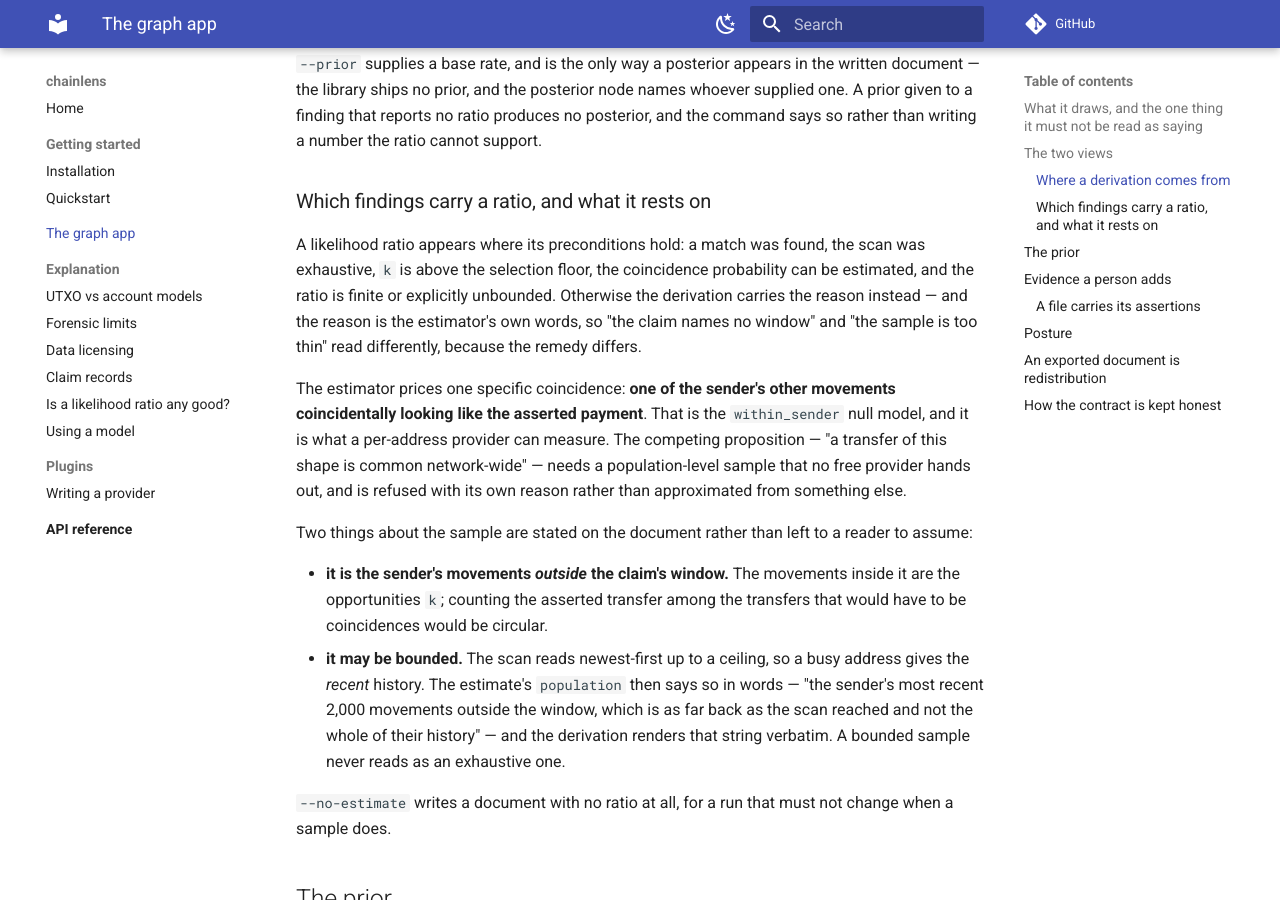
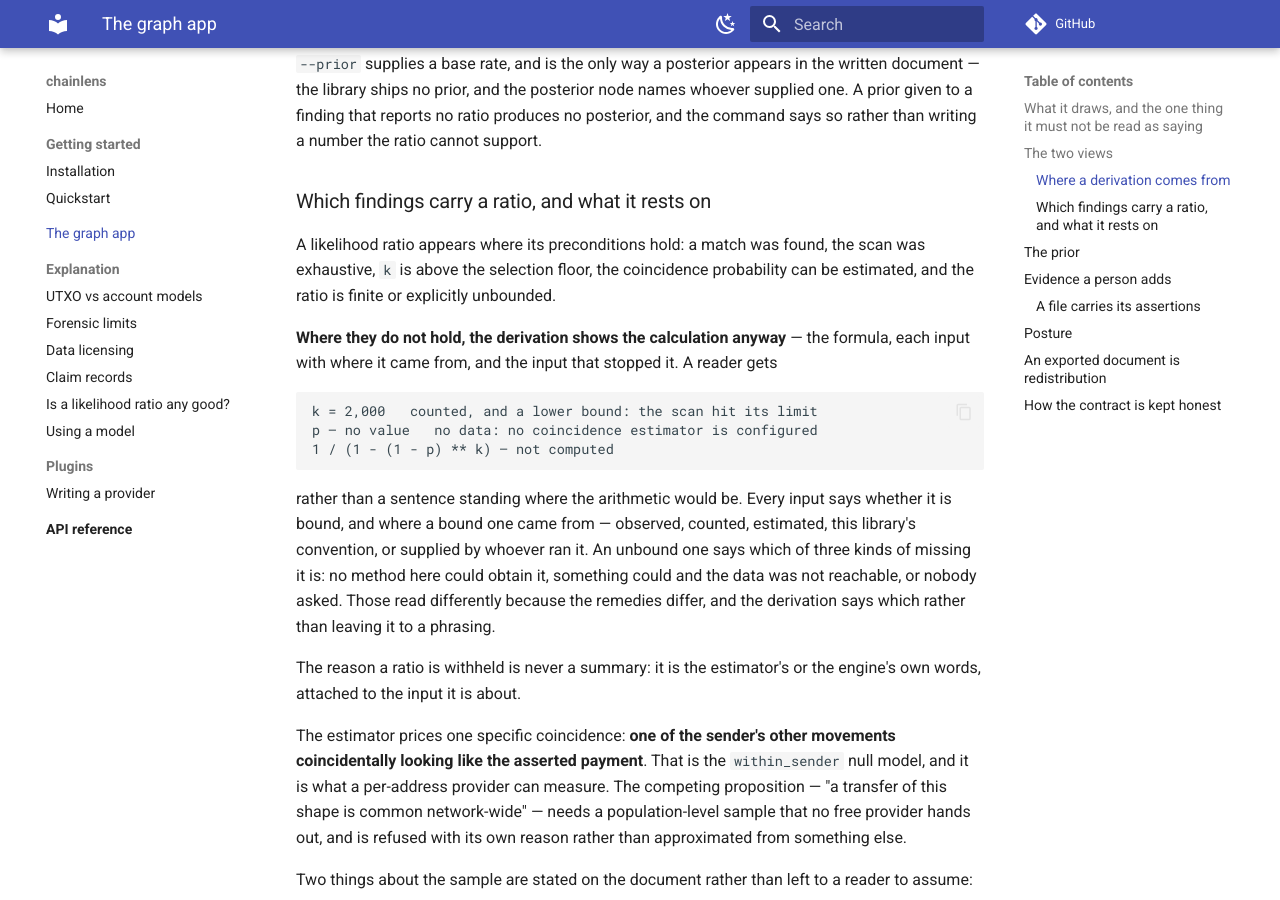
Before and after one commit to PatrickMockridge/chainlens, an MkDocs documentation site: the page built from docs/ui/index.md, in a window 1280 px wide and 900 px high, scrolled down 2355 px. Built offline with MkDocs 1.6.1 and Material for MkDocs 9.7.7, drawn with Linux system fonts in a browser that asks for light colours; comment, search, counter and statistics services are not loaded.

Commit message:
docs(ui): the derivation shows the calculation, not a reason in its place
The page still described the shape this tranche replaced — "otherwise the derivation
carries the reason instead". It carries the formula, the inputs with their sources, and
the input that stopped it, and the three kinds of missing are named rather than left to a
phrasing.

Co-Authored-By: Claude Code <noreply@anthropic.com>

````diff
--- a/docs/ui/index.md
+++ b/docs/ui/index.md
@@ -107,9 +107,26 @@ number the ratio cannot support.
 
 A likelihood ratio appears where its preconditions hold: a match was found, the scan was
 exhaustive, `k` is above the selection floor, the coincidence probability can be estimated, and
-the ratio is finite or explicitly unbounded. Otherwise the derivation carries the reason instead —
-and the reason is the estimator's own words, so "the claim names no window" and "the sample is too
-thin" read differently, because the remedy differs.
+the ratio is finite or explicitly unbounded.
+
+**Where they do not hold, the derivation shows the calculation anyway** — the formula, each input
+with where it came from, and the input that stopped it. A reader gets
+
+```
+k = 2,000   counted, and a lower bound: the scan hit its limit
+p — no value   no data: no coincidence estimator is configured
+1 / (1 - (1 - p) ** k) — not computed
+```
+
+rather than a sentence standing where the arithmetic would be. Every input says whether it is
+bound, and where a bound one came from — observed, counted, estimated, this library's convention,
+or supplied by whoever ran it. An unbound one says which of three kinds of missing it is: no method
+here could obtain it, something could and the data was not reachable, or nobody asked. Those read
+differently because the remedies differ, and the derivation says which rather than leaving it to a
+phrasing.
+
+The reason a ratio is withheld is never a summary: it is the estimator's or the engine's own words,
+attached to the input it is about.
 
 The estimator prices one specific coincidence: **one of the sender's other movements
 coincidentally looking like the asserted payment**. That is the `within_sender` null model, and it
````
